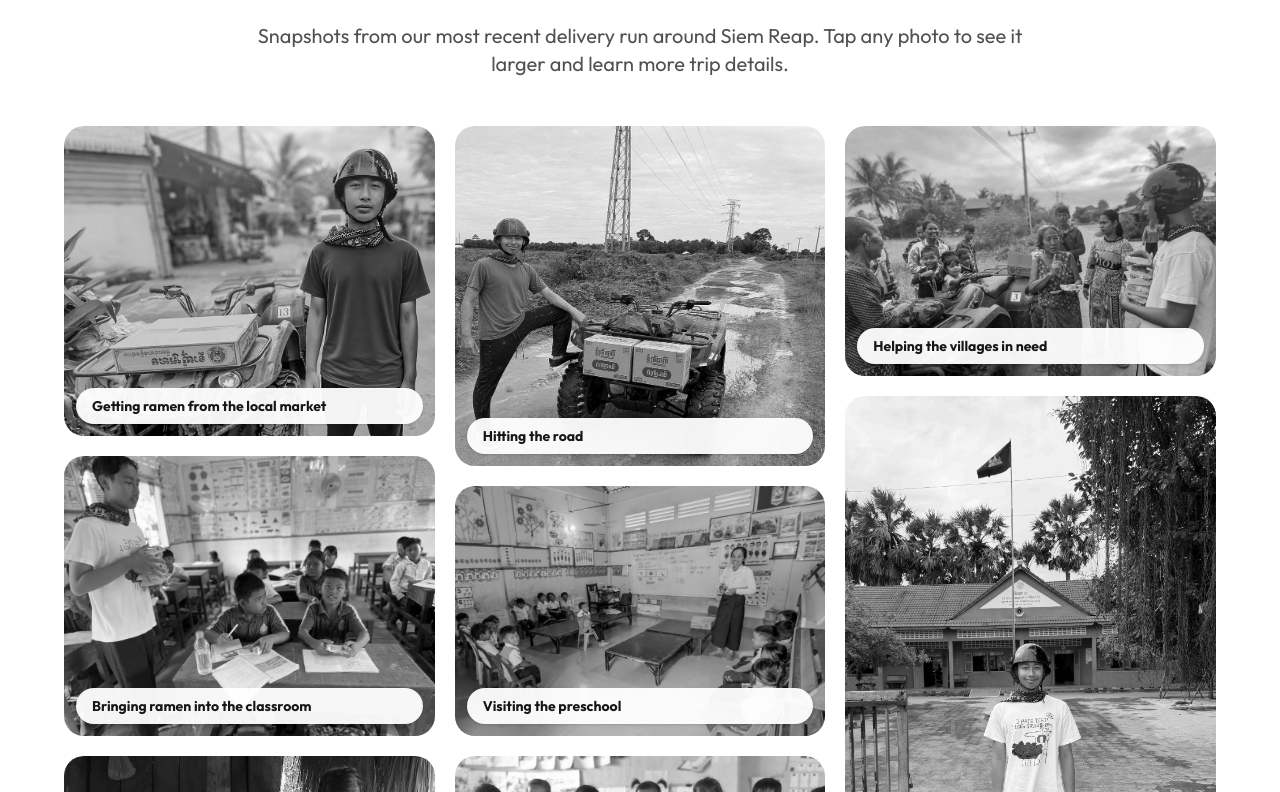
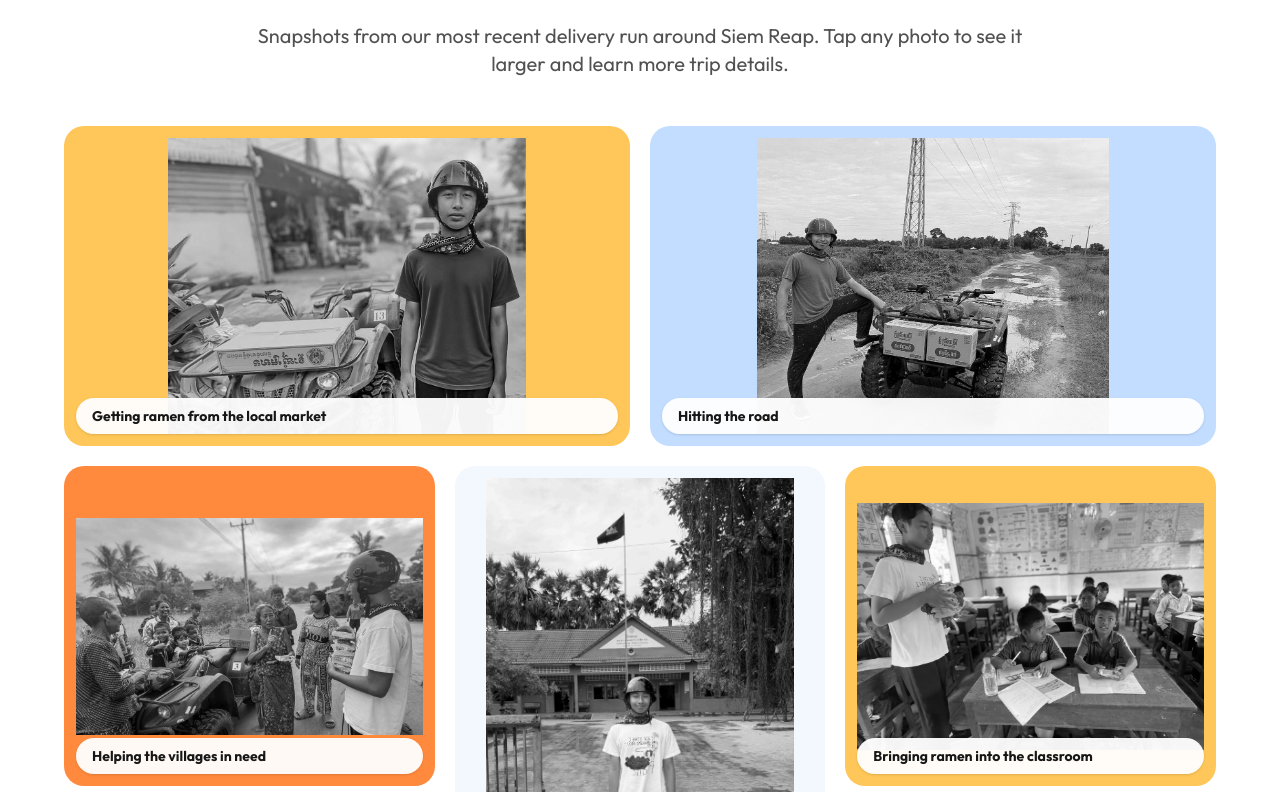
Before and after one commit to iampiotr/ramenrun, a React (Vite) app: page / in a window 1280 px wide. Shown: the part 4968-5760 px from the top of the page. Built offline with nearby package versions, Linux system fonts and the light colour scheme.

Commit message:
Size the trip photos with colored mats of different heights and widths.

```diff
--- a/src/components/Gallery.tsx
+++ b/src/components/Gallery.tsx
@@ -1,4 +1,4 @@
-import { useEffect, useRef, useState } from 'react'
+import { useState } from 'react'
 import Lightbox from 'yet-another-react-lightbox'
 import Captions from 'yet-another-react-lightbox/plugins/captions'
 import 'yet-another-react-lightbox/plugins/captions.css'
@@ -7,35 +7,20 @@ import 'yet-another-react-lightbox/styles.css'
 import { Section, SectionHeading } from './Section'
 import { gallery } from '../content'
 
-const ROW = 10
-const GAP = 20
-
-function rowSpan(width: number, height: number, columnWidth: number) {
-  const contentHeight = columnWidth * (height / width)
-  return Math.max(1, Math.ceil((contentHeight + GAP) / (ROW + GAP)))
-}
+const tiles = [
+  { bg: 'bg-sun', box: 'col-span-1 row-span-2 lg:col-span-3' },
+  { bg: 'bg-sky', box: 'col-span-1 row-span-2 lg:col-span-3' },
+  { bg: 'bg-ramen', box: 'col-span-1 row-span-2 lg:col-span-2' },
+  { bg: 'bg-sky-light', box: 'col-span-1 row-span-3 lg:col-span-2' },
+  { bg: 'bg-sun', box: 'col-span-1 row-span-2 lg:col-span-2' },
+  { bg: 'bg-sky', box: 'col-span-1 row-span-2 lg:col-span-2 lg:row-span-1' },
+  { bg: 'bg-ramen', box: 'col-span-1 row-span-2 lg:col-span-2 lg:row-span-1' },
+  { bg: 'bg-sky-light', box: 'col-span-1 row-span-2 lg:col-span-3' },
+  { bg: 'bg-sun', box: 'col-span-1 row-span-2 lg:col-span-3' },
+]
 
 export function Gallery() {
   const [index, setIndex] = useState(-1)
-  const listRef = useRef<HTMLUListElement>(null)
-  const [columnWidth, setColumnWidth] = useState(280)
-
-  useEffect(() => {
-    const list = listRef.current
-    if (!list) return
-
-    const measure = () => {
-      const item = list.querySelector('li')
-      if (!item) return
-      const next = item.getBoundingClientRect().width
-      if (next > 0) setColumnWidth(next)
-    }
-
-    measure()
-    const observer = new ResizeObserver(measure)
-    observer.observe(list)
-    return () => observer.disconnect()
-  }, [])
 
   return (
     <Section id="gallery">
@@ -46,17 +31,13 @@ export function Gallery() {
         align="center"
       />
 
-      <ul
-        ref={listRef}
-        className="grid grid-cols-2 gap-5 lg:grid-cols-3"
-        style={{ gridAutoRows: ROW }}
-      >
+      <ul className="grid auto-rows-[140px] grid-cols-2 gap-5 lg:auto-rows-[150px] lg:grid-cols-6">
         {gallery.photos.map((photo, i) => (
-          <li key={photo.src} style={{ gridRowEnd: `span ${rowSpan(photo.width, photo.height, columnWidth)}` }}>
+          <li key={photo.src} className={tiles[i].box}>
             <button
               type="button"
               onClick={() => setIndex(i)}
-              className="group relative block h-full w-full overflow-hidden rounded-card focus-visible:outline-4 focus-visible:outline-offset-2 focus-visible:outline-brand"
+              className={`group relative block h-full w-full overflow-hidden rounded-card p-3 focus-visible:outline-4 focus-visible:outline-offset-2 focus-visible:outline-brand ${tiles[i].bg}`}
               aria-label={`Open photo: ${photo.caption}`}
             >
               <img
@@ -65,7 +46,7 @@ export function Gallery() {
                 width={photo.width}
                 height={photo.height}
                 loading="lazy"
-                className="h-full w-full object-cover grayscale transition duration-500 group-hover:scale-105 group-hover:grayscale-0 group-focus-visible:grayscale-0"
+                className="h-full w-full object-contain grayscale transition duration-500 group-hover:scale-105 group-hover:grayscale-0 group-focus-visible:grayscale-0"
               />
               <span className="absolute inset-x-3 bottom-3 hidden rounded-full bg-white/95 px-4 py-2 text-left text-sm font-bold text-ink shadow md:block">
                 {photo.caption}
```
